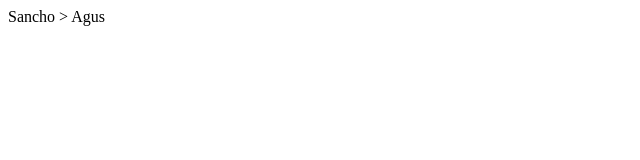
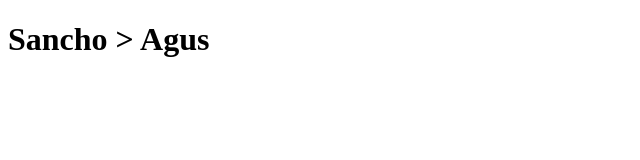
Before and after one commit to AlejandroSancho/alejandrosancho.github.io, a plain HTML site: page index.html in a window 1280 px wide. Shown: the whole page, without its empty margins (0-640 px from the left). Drawn offline with Linux system fonts and the light colour scheme.

Commit message:
Negrita y grande

```diff
--- a/index.html
+++ b/index.html
@@ -7,6 +7,6 @@
     <title>Document</title>
 </head>
 <body>
-    Sancho > Agus
+   <h1> Sancho > Agus </h1>
 </body>
 </html>
```
